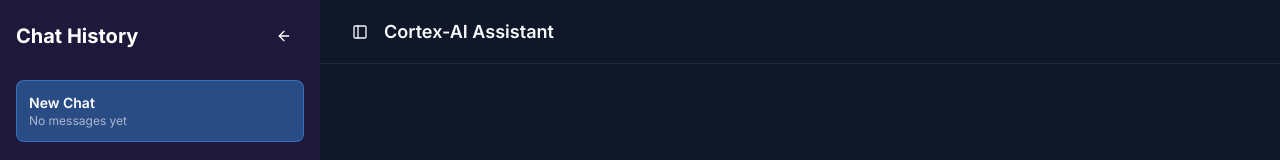
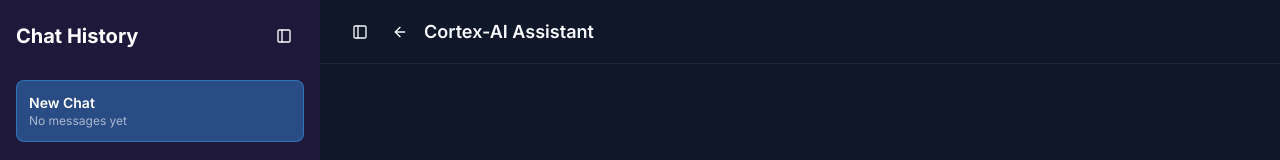
Before and after one commit to Anasabubakar/Edupeak, a Next.js app: page /cortex-ai in a window 1280 px wide. Shown: the top 160 px of the page. Built offline with nearby package versions, Linux system fonts and the light colour scheme.

Commit message:
toggle close and open for cortex chat history

```diff
--- a/src/app/cortex-ai/page.tsx
+++ b/src/app/cortex-ai/page.tsx
@@ -196,8 +196,8 @@
           <div className='flex flex-col flex-1 overflow-hidden'>
             <div className="flex items-center justify-between mb-6">
               <h2 className="text-xl font-bold">Chat History</h2>
-              <Button variant="ghost" size="icon" onClick={() => router.back()}>
-                <ArrowLeft className="h-5 w-5" />
+              <Button variant="ghost" size="icon" onClick={() => setIsSidebarOpen(false)}>
+                <PanelLeft className="h-5 w-5" />
               </Button>
             </div>
             <div className="flex-1 space-y-2 overflow-y-auto">
@@ -243,6 +243,15 @@
             >
               <PanelLeft className="h-5 w-5" />
               <span className="sr-only">Toggle Sidebar</span>
+            </Button>
+            <Button
+              variant="ghost"
+              size="icon"
+              className="h-8 w-8"
+              onClick={() => router.back()}
+            >
+              <ArrowLeft className="h-5 w-5" />
+              <span className="sr-only">Go Back</span>
             </Button>
             <h1 className="text-lg font-semibold">Cortex-AI Assistant</h1>
           </div>
```
